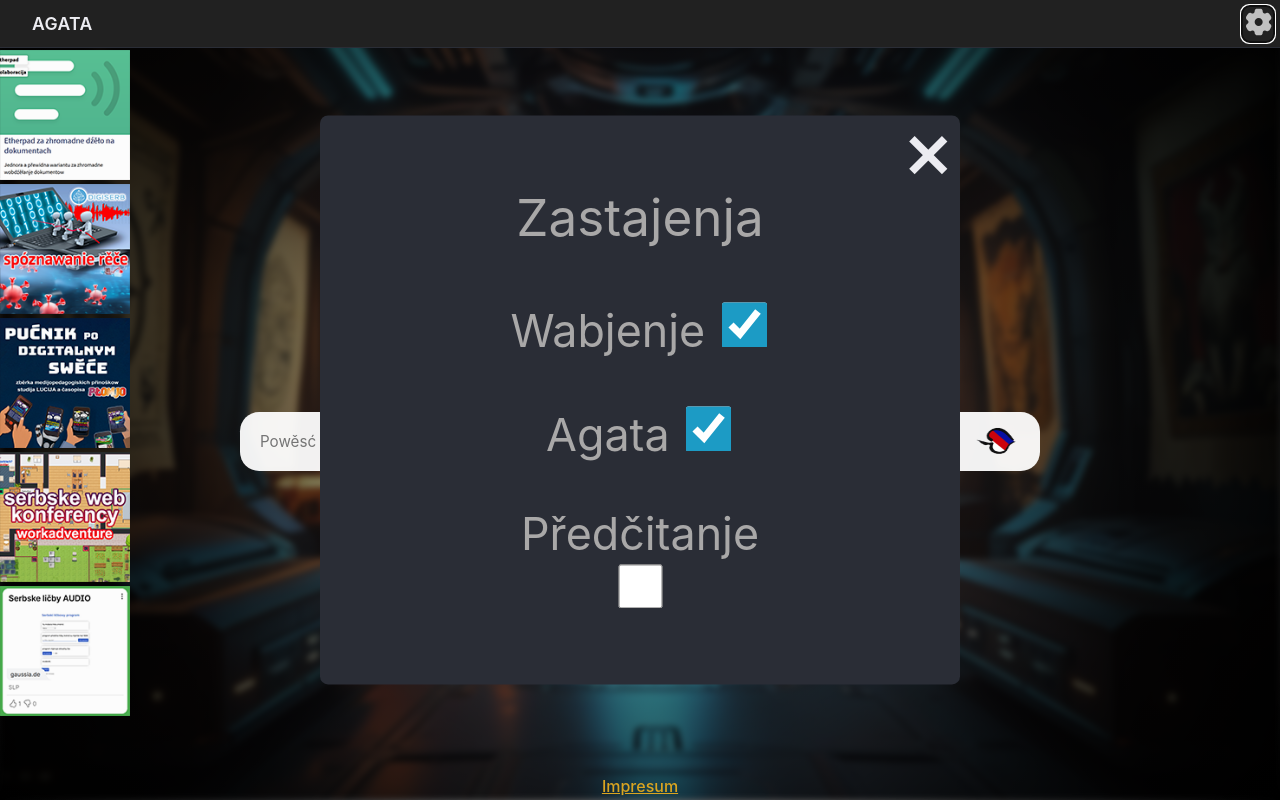
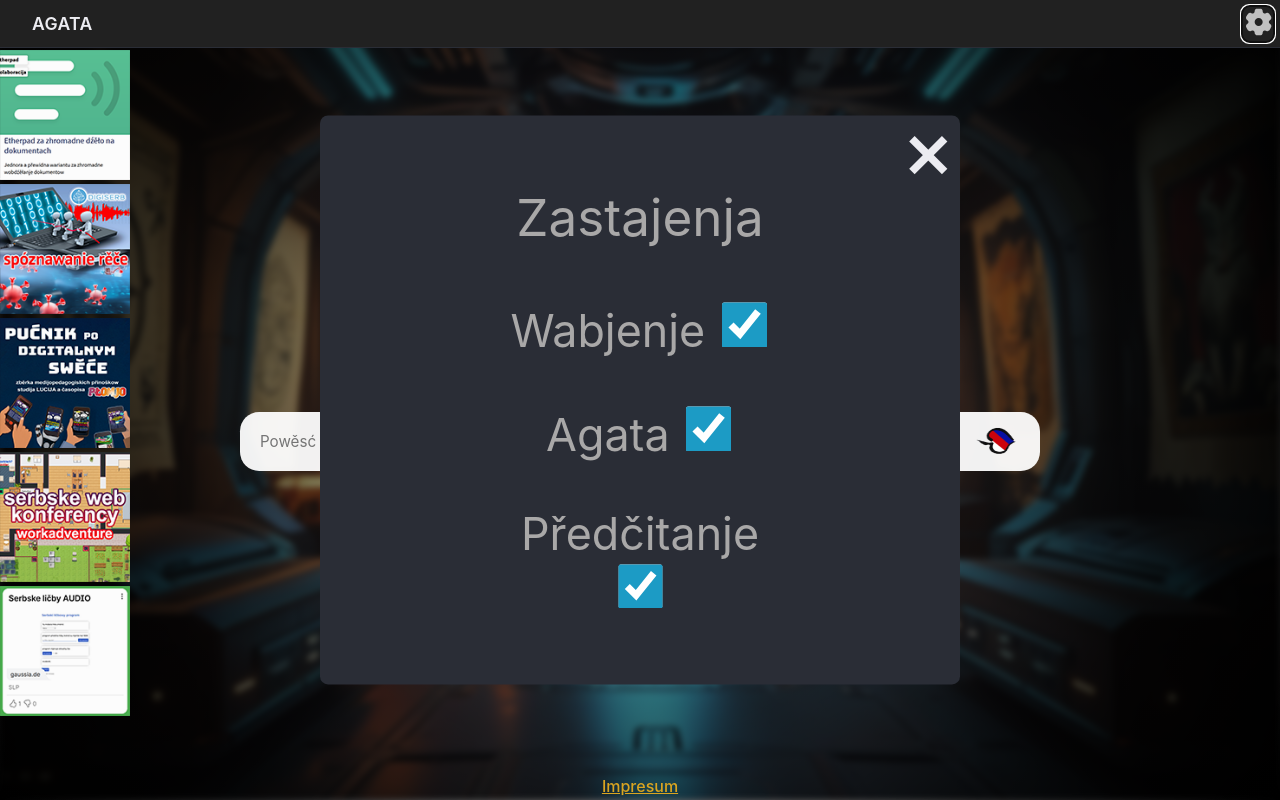
Before and after one commit to ZalozbaDev/agata-webapp, a React (Vite) app: page / in a window 1280 px wide. Both pictures are taken after a click on the button 1258 px from the left and 24 px from the top of the page. Built offline with nearby package versions, Linux system fonts and the light colour scheme; no server answers.

Commit message:
working settings (technically)

```diff
--- a/src/App.tsx
+++ b/src/App.tsx
@@ -219,6 +219,7 @@ const AppContentInner: React.FC<{
   const [isCentered, setIsCentered] = useState(false);
 const [wabjenjeOn, setWabjenjeOn] = useState(true);
 const [agataOn, setagataOn] = useState(true);
+const [citanjeOn, setcitanjeOn] = useState(true);
   const [audioUrl, setAudioUrl] = useState<string | null>(null)
   const [bamborakResponse, setBamborakResponse] =
     useState<BamborakAudioResponse | null>(null)
@@ -243,7 +244,7 @@ const [agataOn, setagataOn] = useState(true);
     <WociCenteredContext.Provider value={{ isCentered, setIsCentered }}>
       <div style={appStyle}>
 
-        <Header agataOn={agataOn} wabjenjeOn={wabjenjeOn} onChangeagata={(isActive) => {setagataOn(isActive)} } onChangeWabjenje={(isActive) => {setWabjenjeOn(isActive)} }  />
+        <Header citanjeOn={citanjeOn} agataOn={agataOn} wabjenjeOn={wabjenjeOn} onChangecitanje={(isActive) => {setcitanjeOn(isActive)} } onChangeagata={(isActive) => {setagataOn(isActive)} } onChangeWabjenje={(isActive) => {setWabjenjeOn(isActive)} }  />
 
 
         {isMain && (isCentered || isExtraWide) && agataOn && (
--- a/src/components/header/index.tsx
+++ b/src/components/header/index.tsx
@@ -18,7 +18,7 @@ import { CreateUrlRequest, urlService } from '../../services/urlService'
 import { Settingsicon } from '../../assets/icons'
 
 
-const Header: React.FC<{agataOn:boolean, wabjenjeOn:boolean, onChangeagata:(isActive:boolean)=>void, onChangeWabjenje:(isActive:boolean)=>void}> = ({agataOn, onChangeagata, wabjenjeOn,onChangeWabjenje}) => {
+const Header: React.FC<{citanjeOn:boolean, agataOn:boolean, wabjenjeOn:boolean, onChangecitanje:(isActive:boolean)=>(void), onChangeagata:(isActive:boolean)=>void, onChangeWabjenje:(isActive:boolean)=>void}> = ({citanjeOn, onChangecitanje, agataOn, onChangeagata, wabjenjeOn,onChangeWabjenje}) => {
   const [isOpen, setIsOpen] = useState(false)
     const [issetOpen, setIssetOpen] = useState(false)
   const [newUrl, setNewUrl] = useState<CreateUrlRequest>({
@@ -123,7 +123,9 @@ const Header: React.FC<{agataOn:boolean, wabjenjeOn:boolean, onChangeagata:(isAc
           <p>Agata <input type='checkbox' name='Agata' id='agata' checked={agataOn} onChange={e => {
               onChangeagata(e.target.checked);
             }} style={checkboxstyle}/></p>
-          <p>Předčitanje<input type='checkbox' name='Předčitanje' id='citanje' style={checkboxstyle}/></p>
+          <p>Předčitanje<input type='checkbox' name='Předčitanje' id='citanje' checked={citanjeOn} onChange={e => {
+              onChangecitanje(e.target.checked);
+            }} style={checkboxstyle}/></p>
           </div>
           </div>
       )}
```
